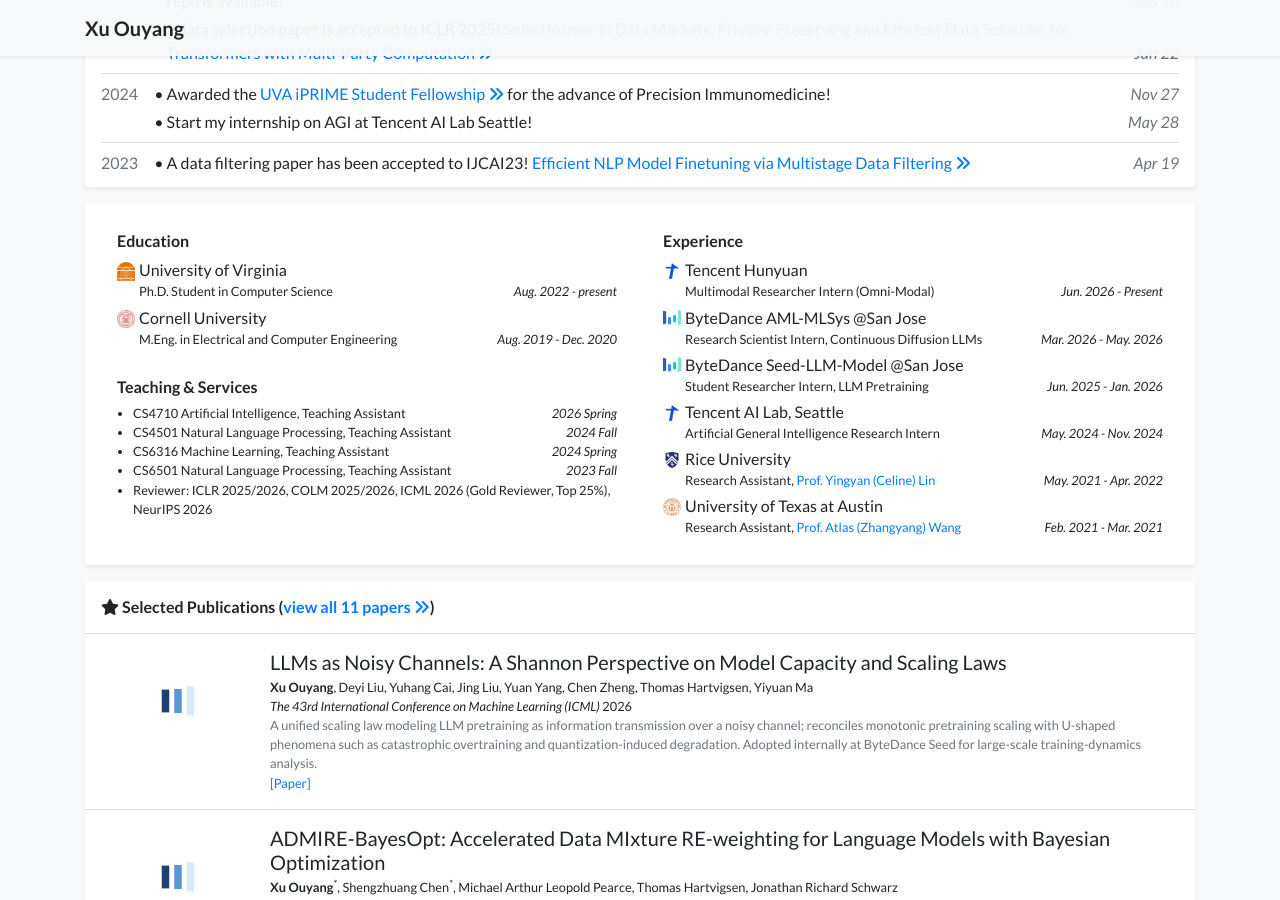
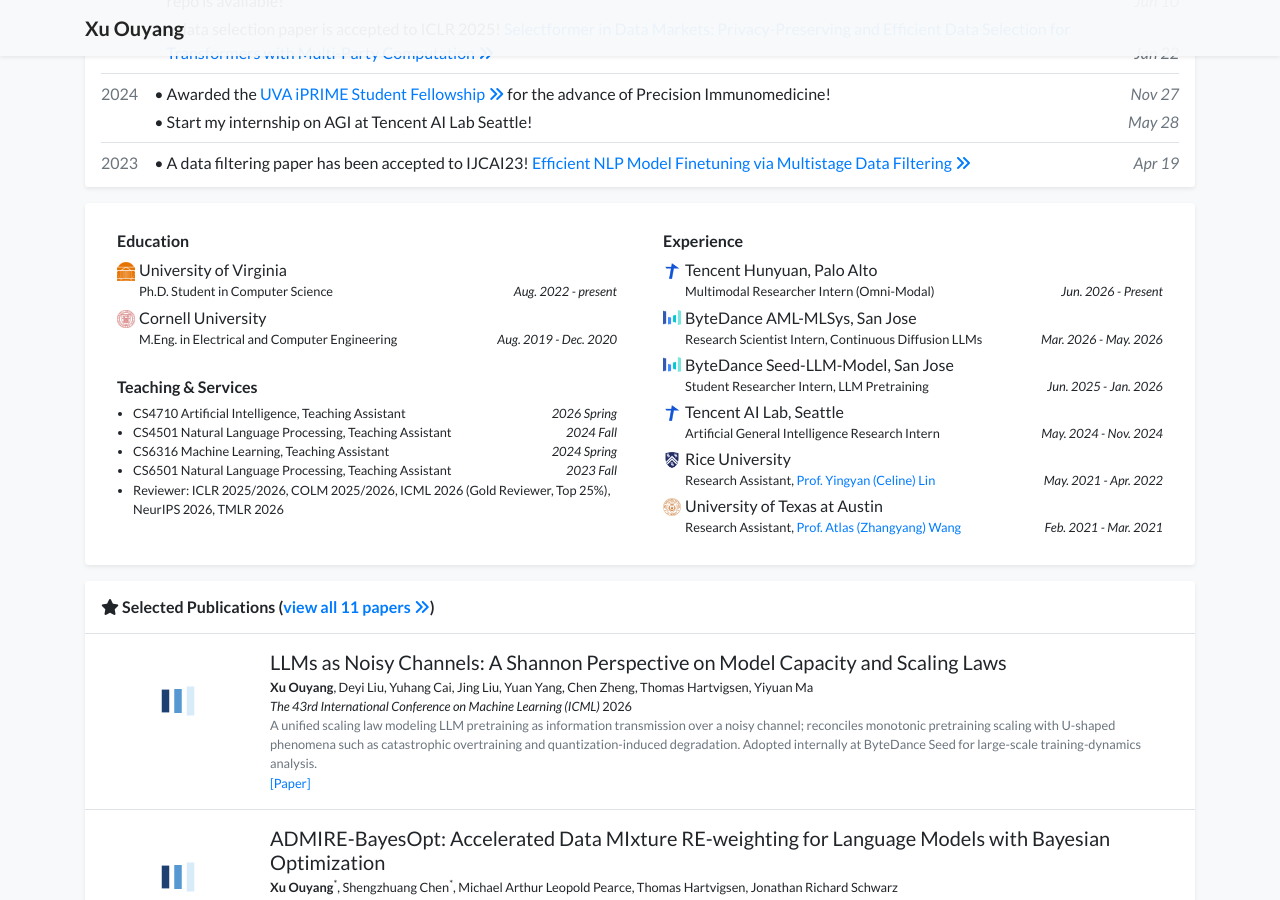
Before and after one commit to xo28/xo28.github.io, a Jekyll site: the page built from index.html, in a window 1280 px wide and 900 px high, scrolled down 1253 px. Built offline with Jekyll 4.4.1, drawn with Linux system fonts in a browser that asks for light colours; nearby versions of some CDN libraries; a style sheet for code colours, icons or effects is not loaded.

Commit message:
Add TMLR 2026 reviewer; format experience as company, location

```diff
--- a/_data/profile.yml
+++ b/_data/profile.yml
@@ -59,15 +59,15 @@
   date: Aug. 2019 - Dec. 2020
 
 experience:
-- name: Tencent Hunyuan
+- name: Tencent Hunyuan, Palo Alto
   logo: /assets/images/badges/tencent_tsign_logo.png
   position: Multimodal Researcher Intern (Omni-Modal)
   date: Jun. 2026 - Present
-- name: ByteDance AML-MLSys @San Jose
+- name: ByteDance AML-MLSys, San Jose
   logo: /assets/images/badges/bytedance_logo.png
   position: Research Scientist Intern, Continuous Diffusion LLMs
   date: Mar. 2026 - May. 2026
-- name: ByteDance Seed-LLM-Model @San Jose
+- name: ByteDance Seed-LLM-Model, San Jose
   logo: /assets/images/badges/bytedance_logo.png
   position: Student Researcher Intern, LLM Pretraining
   date: Jun. 2025 - Jan. 2026
@@ -93,4 +93,4 @@
   date: 2024 Spring
 - name: CS6501 Natural Language Processing, Teaching Assistant
   date: 2023 Fall
-- name: "Reviewer: ICLR 2025/2026, COLM 2025/2026, ICML 2026 (Gold Reviewer, Top 25%), NeurIPS 2026"
+- name: "Reviewer: ICLR 2025/2026, COLM 2025/2026, ICML 2026 (Gold Reviewer, Top 25%), NeurIPS 2026, TMLR 2026"
```
